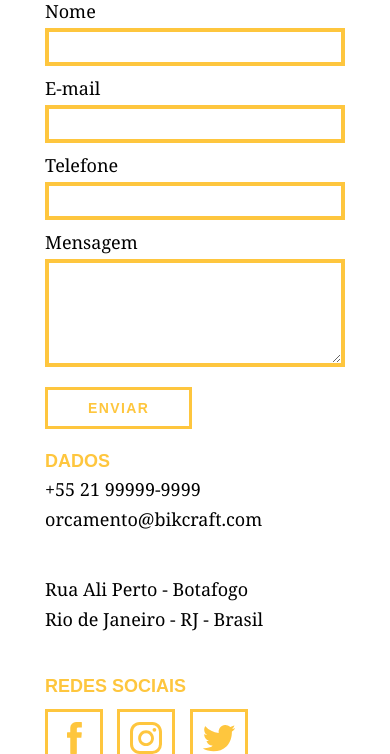
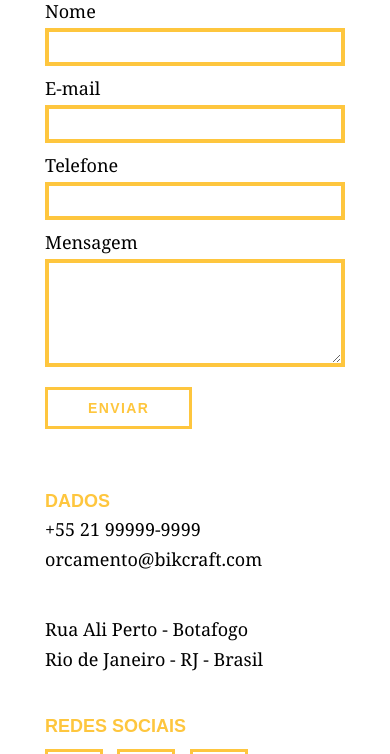
Before and after one commit to alsoDiego/bikcraft, a PHP site: page /contato.html in a window 390 px wide. Shown: the part 433-1187 px from the top of the page. Run offline with PHP 8.4, Linux system fonts and the light colour scheme.

Commit message:
mobile contato page

```diff
--- a/css/responsivo.css
+++ b/css/responsivo.css
@@ -159,5 +159,14 @@
         padding-right: 0px;
     }
 
+    /* Contato */
+
+    .contato_dados h3 {
+        padding-top: 40px;
+    }
+
+    .contato_dados .footer_redes h3 {
+        padding-top: 0;
+    }
 
 }
```
